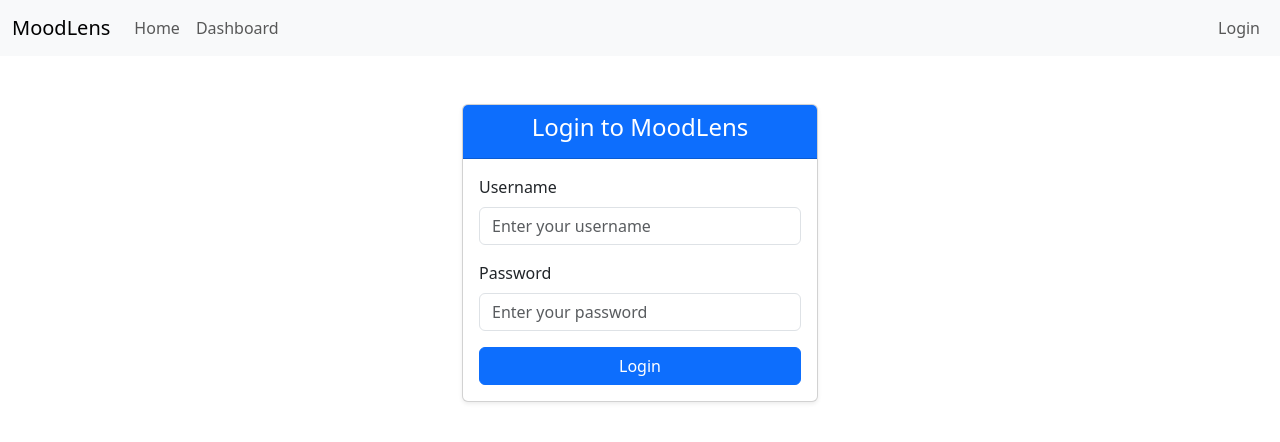
After one commit to gefrank/MoodLens, a Flask app: page /auth/login in a window 1280 px wide. The commit adds this page. Shown: the top 442 px of the page. Run offline with Flask 3, Linux system fonts and the light colour scheme.

Commit message:
Added moodlens.db create an admin user and logon to see the dashboard form.

```diff
--- a/app.py
+++ b/app.py
@@ -1,14 +1,44 @@
+import os
+from dotenv import load_dotenv
 from flask import Flask
+from flask_login import LoginManager
+from modules.utilities.database import db, init_db
+from modules.routes.auth_routes import auth_routes
+from modules.routes.dashboard_routes import dashboard_routes
 from modules.routes.main_routes import main_routes
-from modules.routes.dashboard_routes import dashboard_routes
 from modules.routes.export_routes import export_routes
+
+# Load environment variables from the .env file
+load_dotenv()
 
 app = Flask(__name__)
 
+# Set the Flask secret key
+app.secret_key = os.getenv("FLASK_SECRET_KEY", "fallback-key")
+
+# Initialize database
+init_db(app)
+
+# Initialize Flask-Login
+login_manager = LoginManager()
+login_manager.init_app(app)
+login_manager.login_view = "auth.login"  # Redirect to login page if not logged in
+
 # Register Blueprints
 app.register_blueprint(main_routes)
+app.register_blueprint(auth_routes, url_prefix="/auth")
 app.register_blueprint(dashboard_routes, url_prefix="/dashboard")
 app.register_blueprint(export_routes, url_prefix="/export")
 
+# Create database tables
+with app.app_context():
+    db.create_all()
+
+# User loader for Flask-Login
+from modules.services.auth_service import User  # Ensure the User model is imported
+@login_manager.user_loader
+def load_user(user_id):
+    return User.query.get(int(user_id))
+
 if __name__ == "__main__":
     app.run(debug=True)
--- /dev/null
+++ b/modules/__init__.py
@@ -0,0 +1,2 @@
+# Package-level initialization
+print("Modules package loaded!")
--- /dev/null
+++ b/modules/routes/__init__.py
@@ -0,0 +1,2 @@
+# Package-level initialization
+print("Routes package loaded!")
--- /dev/null
+++ b/modules/routes/auth_routes.py
@@ -0,0 +1,29 @@
+from flask import Blueprint, render_template, request, redirect, url_for, flash
+from flask_login import login_user, logout_user, login_required
+from modules.services.auth_service import get_user_by_username
+
+auth_routes = Blueprint("auth", __name__)
+
+@auth_routes.route("/login", methods=["GET", "POST"])
+def login():
+    if request.method == "POST":
+        username = request.form["username"]
+        password = request.form["password"]
+        user = get_user_by_username(username)
+
+        if user and user.verify_password(password):
+            login_user(user)
+            flash("Login successful!", "success")
+            return redirect(url_for("dashboard.dashboard"))
+        else:
+            flash("Invalid username or password.", "danger")
+            return redirect(url_for("auth.login"))
+
+    return render_template("login.html")
+
+@auth_routes.route("/logout")
+@login_required
+def logout():
+    logout_user()
+    flash("You have been logged out.", "info")
+    return redirect(url_for("auth.login"))
--- a/modules/routes/dashboard_routes.py
+++ b/modules/routes/dashboard_routes.py
@@ -1,5 +1,6 @@
 import os
 from flask import Blueprint, request, render_template
+from flask_login import login_required
 import pandas as pd
 from modules.services.visualization_service import (
     generate_chart,
@@ -11,6 +12,7 @@ from modules.utilities.text_analyzer import TextAnalyzer
 dashboard_routes = Blueprint('dashboard', __name__)
 
 @dashboard_routes.route("/")
+@login_required
 def dashboard():
     log_file = "logs/sentiment_logs.csv"
     if not os.path.exists(log_file):
--- /dev/null
+++ b/modules/services/__init__.py
@@ -0,0 +1,2 @@
+# Package-level initialization
+print("Services package loaded!")
--- /dev/null
+++ b/modules/utilities/__init__.py
@@ -0,0 +1,2 @@
+# Package-level initialization
+print("Utilities package loaded!")
--- a/templates/base.html
+++ b/templates/base.html
@@ -15,13 +15,24 @@
                 <span class="navbar-toggler-icon"></span>
             </button>
             <div class="collapse navbar-collapse" id="navbarNav">
-                <ul class="navbar-nav">
+                <ul class="navbar-nav me-auto">
                     <li class="nav-item">
                         <a class="nav-link" href="/">Home</a>
                     </li>
                     <li class="nav-item">
                         <a class="nav-link" href="/dashboard">Dashboard</a>
                     </li>
+                </ul>
+                <ul class="navbar-nav">
+                    {% if current_user.is_authenticated %}
+                        <li class="nav-item">
+                            <a class="nav-link" href="/auth/logout">Logout</a>
+                        </li>
+                    {% else %}
+                        <li class="nav-item">
+                            <a class="nav-link" href="/auth/login">Login</a>
+                        </li>
+                    {% endif %}
                 </ul>
             </div>
         </div>
--- /dev/null
+++ b/templates/login.html
@@ -0,0 +1,28 @@
+{% extends "base.html" %}
+
+{% block title %}Login{% endblock %}
+
+{% block content %}
+<div class="row justify-content-center">
+    <div class="col-md-6 col-lg-4">
+        <div class="card shadow-sm">
+            <div class="card-header text-center bg-primary text-white">
+                <h4>Login to MoodLens</h4>
+            </div>
+            <div class="card-body">
+                <form method="post">
+                    <div class="mb-3">
+                        <label for="username" class="form-label">Username</label>
+                        <input type="text" id="username" name="username" class="form-control" placeholder="Enter your username" required>
+                    </div>
+                    <div class="mb-3">
+                        <label for="password" class="form-label">Password</label>
+                        <input type="password" id="password" name="password" class="form-control" placeholder="Enter your password" required>
+                    </div>
+                    <button type="submit" class="btn btn-primary w-100">Login</button>
+                </form>
+            </div>
+        </div>
+    </div>
+</div>
+{% endblock %}
```
Also changed, not shown: modules/services/auth_service.py (added, +26 -0 lines), modules/utilities/database.py (added, +16 -0 lines), templates/register.html (added, +7 -0 lines), instance/moodlens.db (added), 1 other file.
